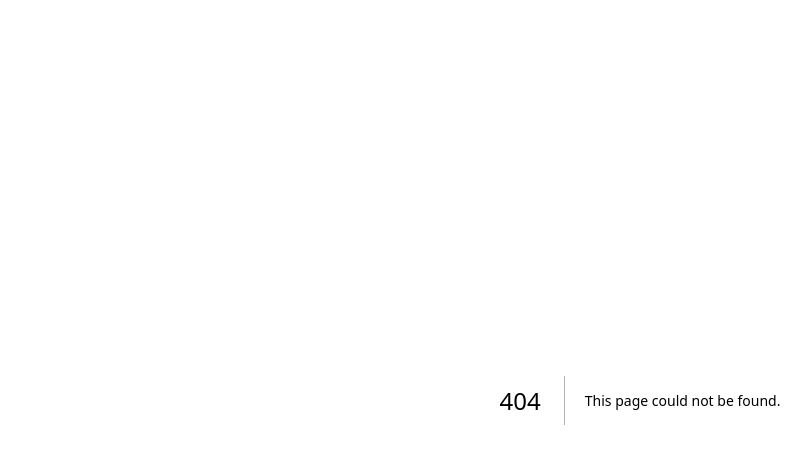
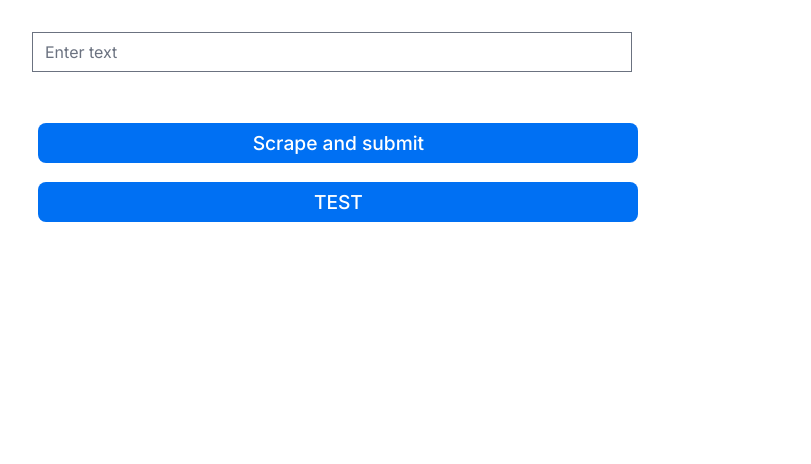
Before and after one commit to Jonathanko52/next-test, a Next.js app: page /todo in a window 1280 px wide. Before the commit this address had no page. Shown: the top 464 px of the page, without its empty margins (0-811 px from the left). Built offline with nearby package versions, Linux system fonts and the light colour scheme; a web font is replaced by a local one.

Commit message:
new idea: create todo list

```diff
--- /dev/null
+++ b/app/todo/page.tsx
@@ -0,0 +1,143 @@
+"use client";
+
+import { useState } from "react";
+import { Button } from "@/app/ui/button";
+
+export default function TextboxWithButton() {
+  const [value, setValue] = useState("");
+  const [companyName, setCompanyName] = useState<string | null>(null);
+  const [jobPosting, setJobPosting] = useState<string | null>(null);
+  const [location, setLocation] = useState<string | null>(null);
+  const [postingLink, setPostingLink] = useState<string | null>(null);
+  const [submitted, setSubmitted] = useState(false);
+
+  const scrapeAndSubmit = async () => {
+    //First call. Retrieve the company name, position, link and such from linkedin.
+    const resOne = await fetch("/api/linkedInGet", {
+      method: "POST",
+      headers: {
+        "Content-Type": "application/json",
+      },
+      body: JSON.stringify({ value }),
+    });
+
+    //Convert the retrieved data into Json
+    const dataOne = await resOne.json();
+
+    setCompanyName(dataOne.companyName);
+    setJobPosting(dataOne.jobPosting);
+    setLocation(dataOne.location);
+
+    //Second call. Send data to google sheets to be written.
+    const resTwo = await fetch("/api/moddedSheetsPost", {
+      method: "POST",
+      headers: {
+        "Content-Type": "application/json",
+      },
+      body: JSON.stringify({ dataOne }),
+    });
+
+    //If successful, resets all values on page.
+    if (resTwo.status == 200) {
+      setValue("Successfully submitted!");
+      setSubmitted(false);
+      setCompanyName(dataOne.companyName);
+      setJobPosting(dataOne.jobPosting);
+      setLocation(dataOne.location);
+      setPostingLink("");
+    }
+  };
+
+  const test = async () => {
+    //First call. Retrieve the company name, position, link and such from linkedin.
+    const resOne = await fetch("/api/linkedInGet", {
+      method: "POST",
+      headers: {
+        "Content-Type": "application/json",
+      },
+      body: JSON.stringify({ value }),
+    });
+
+    //Convert the retrieved data into Json
+    const dataOne = await resOne.json();
+
+    setSubmitted(false);
+    setCompanyName(dataOne.companyName);
+    setJobPosting(dataOne.jobPosting);
+    setLocation(dataOne.location);
+  };
+
+  return (
+    <div>
+      <div style={{ display: "flex", gap: "0.5rem", alignItems: "center" }}>
+        <input
+          type="text"
+          value={value}
+          onChange={(e) => setValue(e.target.value)}
+          placeholder="Enter text"
+          style={{
+            width: "600px",
+            height: "40px",
+            fontSize: "16px",
+            padding: "0 12px",
+            margin: "2em",
+          }}
+        />
+      </div>
+      <div>
+        <Button
+          className="bg-success justify-center"
+          style={{
+            width: "600px",
+            height: "40px",
+            fontSize: "1.2em",
+            margin: "1em",
+            marginLeft: "2em",
+          }}
+          onClick={scrapeAndSubmit}>
+          Scrape and submit
+        </Button>
+        <Button
+          type="button"
+          className="bg-success justify-center"
+          style={{
+            width: "600px",
+            height: "40px",
+            fontSize: "1.2em",
+            margin: "1em",
+            marginLeft: "2em",
+          }}
+          onClick={test}>
+          TEST
+        </Button>
+      </div>
+      <br></br>
+      <div
+        style={{
+          width: "600px",
+          height: "40px",
+          fontSize: "1.2em",
+          padding: "2em",
+        }}>
+        {submitted ? (
+          <div>
+            <span>Successfully submitted!</span>
+            <br></br>
+            <span>to: {companyName} </span>
+          </div>
+        ) : (
+          <div>
+            {companyName && <span> {companyName} </span>}
+            <br></br> <br></br>
+            {jobPosting && <span> {jobPosting} </span>}
+            <br></br> <br></br>
+            {location && <span> {location} </span>}
+            <br></br> <br></br>
+            {postingLink && <span> {postingLink} </span>}
+            <br></br>
+          </div>
+        )}
+      </div>
+    </div>
+  );
+}
--- a/tsconfig.json
+++ b/tsconfig.json
@@ -15,7 +15,7 @@
     "moduleResolution": "bundler",
     "resolveJsonModule": true,
     "isolatedModules": true,
-    "jsx": "preserve",
+    "jsx": "react-jsx",
     "incremental": true,
     "plugins": [
       {
```
